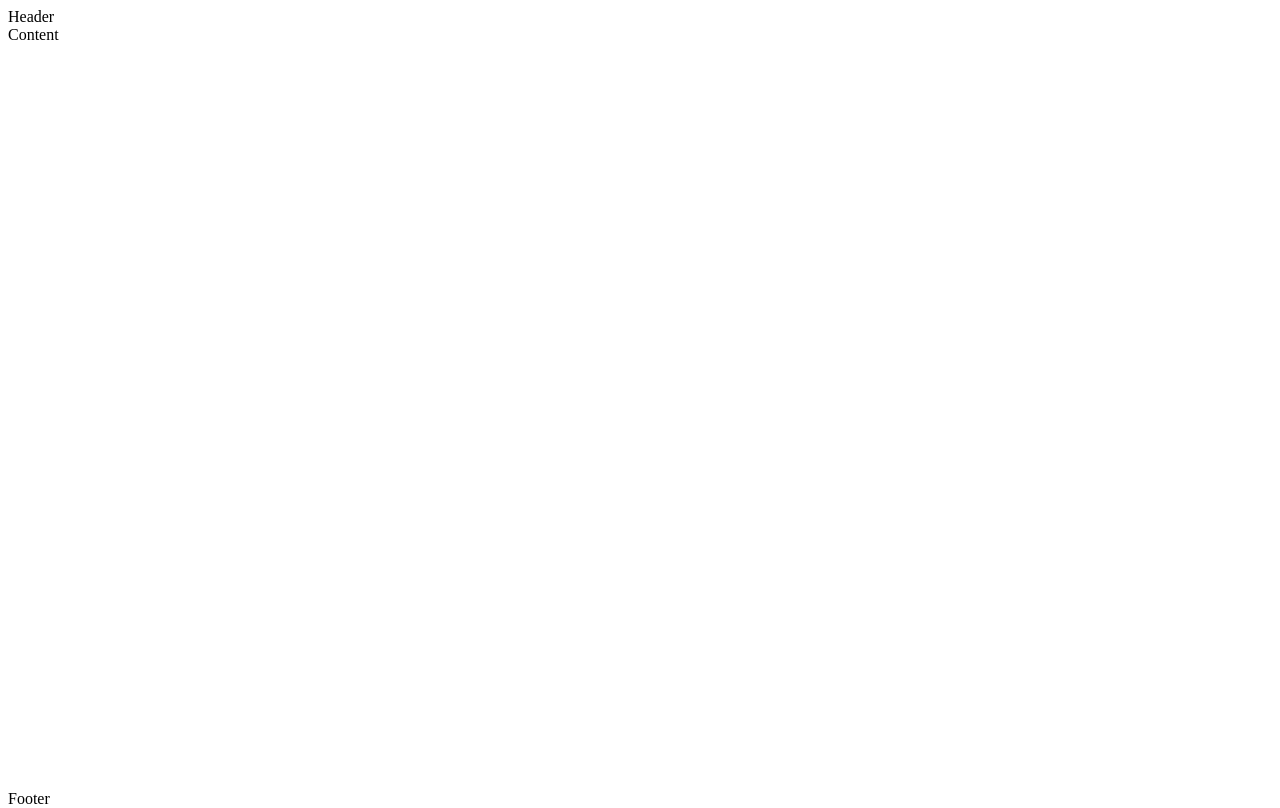
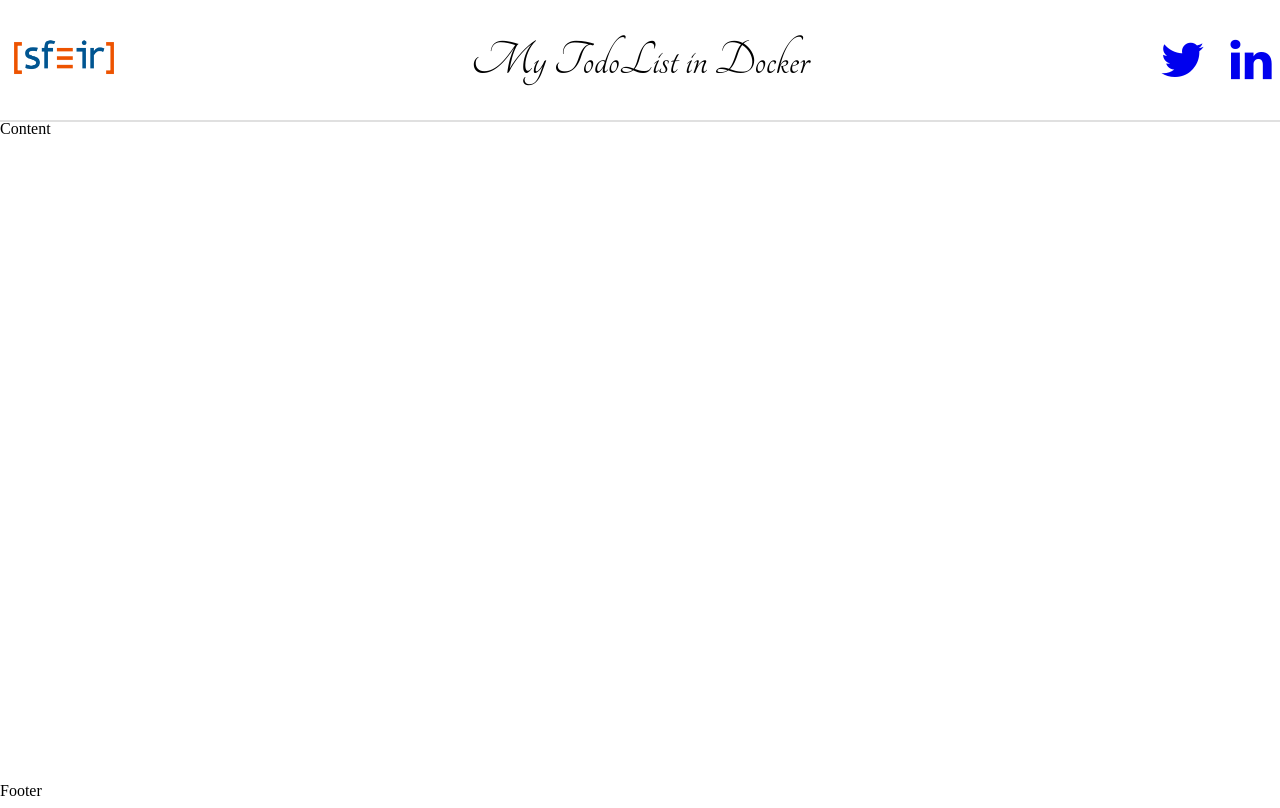
Before and after one commit to Nicoss54/docker-sfeirschool-exercice, an Angular app in the folder front/: page /todos in a window 1280 px wide. Built offline with nearby package versions, Linux system fonts and the light colour scheme.

Commit message:
add header design

```diff
--- a/front/package.json
+++ b/front/package.json
@@ -20,6 +20,7 @@
     "@angular/platform-browser-dynamic": "^5.0.0",
     "@angular/router": "^5.0.0",
     "core-js": "^2.4.1",
+    "font-awesome": "^4.7.0",
     "rxjs": "^5.5.2",
     "zone.js": "^0.8.14"
   },
--- a/front/src/app/Core/header/header.component.html
+++ b/front/src/app/Core/header/header.component.html
@@ -1 +1,18 @@
-<div>Header</div>
+<div id="header-container">
+    <div class="image-container flex-vertical-center">
+        <div class="full-width">
+            <img [src]="imgPath"/>
+        </div>
+    </div>
+    <div class="title-container flex-vertical-center">
+        <div class="full-width center">
+            <span class="title">My TodoList in Docker</span>
+        </div>
+    </div>
+    <div class="social-logo-container flex-vertical-center">
+        <div class="full-width center">
+            <a class="social-icon" href="https://twitter.com/sfeir" ><i class="fa fa-twitter fa-3x" aria-hidden="true"></i></a>
+            <a href="https://www.linkedin.com/company/25906?trk=tyah&trkInfo=clickedVertical%3Acompany%2CclickedEntityId%3A25906%2Cidx%3A2-1-4%2CtarId%3A1444833810772%2Ctas%3Asfeir"><i class="fa fa-linkedin fa-3x" aria-hidden="true"></i></a>
+        </div>
+    </div>
+</div>
--- a/front/src/app/Core/header/header.component.scss
+++ b/front/src/app/Core/header/header.component.scss
@@ -0,0 +1,41 @@
+#header-container {
+    width: 100%;
+    display: flex;
+    flex-flow: row;
+    height: 100%;
+    border-bottom: 2px solid #e0e0e0;
+
+
+    .image-container {
+        width: 10%;
+        height: 100%;
+
+        img {
+            width: 100%;
+        }
+    }
+
+    .title-container {
+        width: 80%;
+        height: 100%;
+
+        .title {
+            font-family: 'Tangerine', serif;
+            font-size: 50px;
+        }
+    }
+
+    .social-logo-container {
+        width: 10%;
+        height: 100%;
+
+        a {
+            cursor: pointer;
+            &.social-icon {
+                margin-right: 20%;
+            }
+        }
+
+
+    }
+}
--- a/front/src/app/Core/header/header.component.ts
+++ b/front/src/app/Core/header/header.component.ts
@@ -7,4 +7,6 @@ import { Component } from '@angular/core';
 
 export class HeaderComponent {
     constructor() { }
+
+    imgPath: String = 'assets/image/sfeir-logo-bleu.png';
 }
--- a/front/src/app/app.component.scss
+++ b/front/src/app/app.component.scss
@@ -8,4 +8,8 @@
         flex: 2;
         overflow: auto;
     }
+
+    #header {
+        height: 15%;
+    }
 }
--- a/front/src/index.html
+++ b/front/src/index.html
@@ -7,6 +7,7 @@
 
   <meta name="viewport" content="width=device-width, initial-scale=1">
   <link rel="icon" type="image/x-icon" href="favicon.ico">
+  <link rel="stylesheet" href="https://fonts.googleapis.com/css?family=Tangerine">
 </head>
 <body>
   <sfeir-docker-root></sfeir-docker-root>
--- a/front/src/styles.scss
+++ b/front/src/styles.scss
@@ -11,5 +11,29 @@ html {
         height: 100%;
         width: 100%;
         overflow: hidden;
+        margin: 0px;
+
+        .full-height {
+            height: 100%;
+        }
+
+        .full-width {
+            width: 100%;
+        }
+
+        .full-all {
+            height: 100%;
+            width: 100%;
+        }
+
+        .center {
+            text-align: center;
+        }
+
+        .flex-vertical-center {
+            display: flex;
+            flex-flow: row;
+            align-items: center;
+        }
     }
 }
```
Also changed, not shown: front/.angular-cli.json, 2 other files (tests, documents, lock files or other folders).
